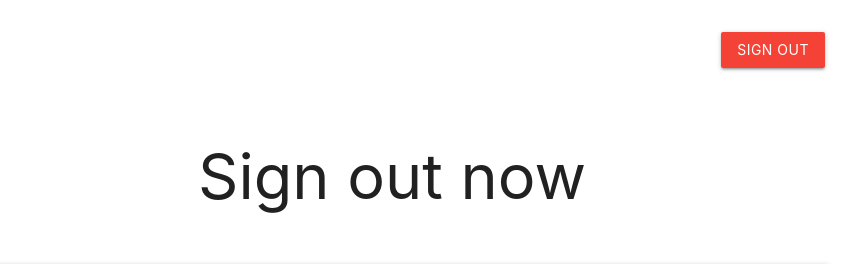
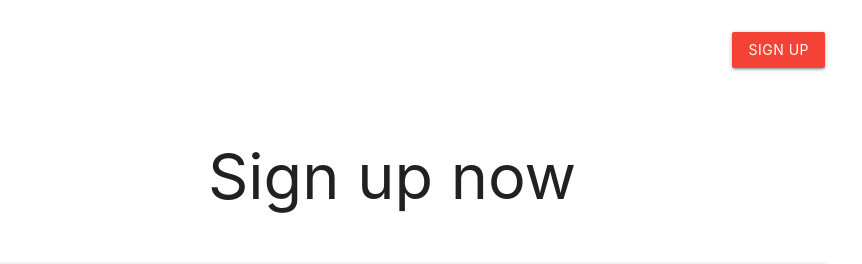
Before and after one commit to AndresCampuzano/Materialize-Framework-CSS, a plain HTML site: page signup.html in a window 1280 px wide. Shown: the top 264 px of the page, 248-1110 px from the left. Drawn offline with nearby package versions, Linux system fonts and the light colour scheme.

Commit message:
Fixing code.

```diff
--- a/signout.html
+++ b/signup.html
@@ -4,7 +4,7 @@
 <head>
     <meta charset="UTF-8">
     <meta name="viewport" content="width=device-width, initial-scale=1.0">
-    <title>Post</title>
+    <title>Sign up</title>
 
     <!--Import Google Icon Font-->
     <link href="https://fonts.googleapis.com/icon?family=Material+Icons" rel="stylesheet">
@@ -24,13 +24,13 @@
             <ul class="right valign-wrapper">
                 <!-- <li><a href="#">About us</a></li>
                 <li><a href="#">Contact</a></li> -->
-                <li><a class="btn waves-effect red" href="signout.html">Sign out</a></li>
+                <li><a class="btn waves-effect red" href="signup.html">Sign up</a></li>
             </ul>
         </nav>
         <section class="container">
             <div class="row signout-title">
                 <div class="col s12">
-                    <h1 class="center-align">Sign out now</h1>
+                    <h1 class="center-align">Sign up now</h1>
                 </div>
             </div>
         </section>
```
Also changed, not shown: index.html (+1 -1 lines), post.html (+1 -1 lines).
